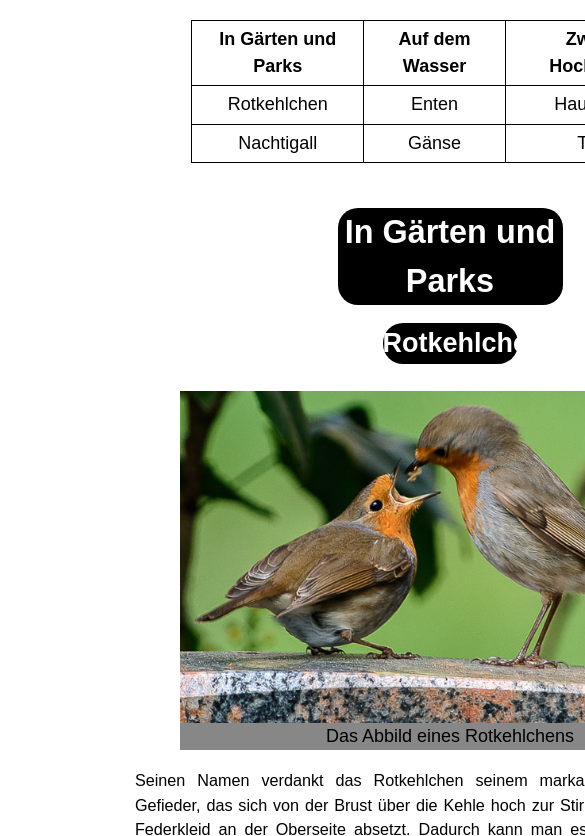
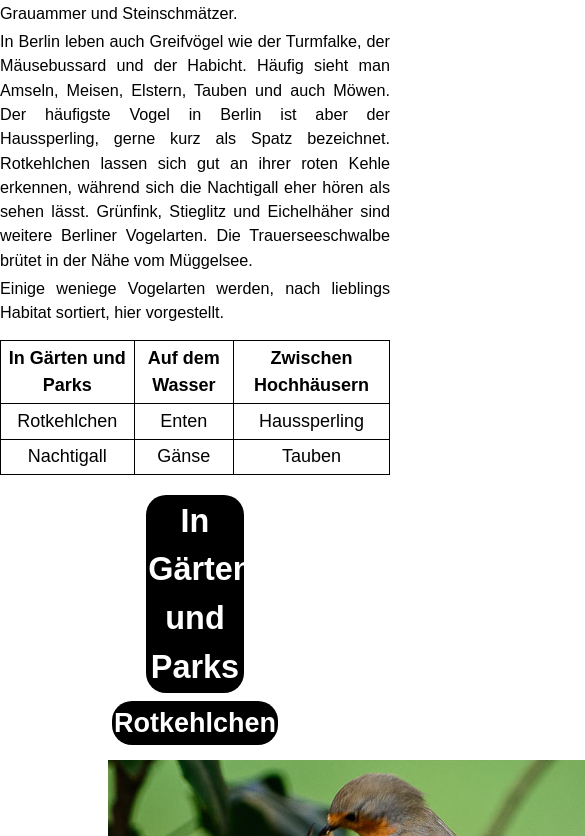
Before and after one commit to ClaraBindheim/FrontendProjekt, a website: page index.html in a window 390 px wide. Shown: the part 808-1644 px from the top of the page, 585 px wide, since content can reach past the window. Drawn offline with Linux system fonts and the light colour scheme.

Commit message:
Grid responsive without Media Querie

```diff
--- a/scss/_article.scss
+++ b/scss/_article.scss
@@ -15,6 +15,9 @@ article{
     h3{
         margin-top: 5%;
         @include mixins.headlines(20px, 2% auto, 15%);
+        display: flex;
+        flex-flow: column wrap;
+        width: fit-content;
     }
 
     figure{
@@ -36,7 +39,7 @@ article{
 
     .content{
        display: grid;
-       grid-template-columns: repeat(auto-fit, minmax(50em, 1fr));
+       grid-template-columns: repeat(auto-fit, minmax(40em, 1fr));
        align-items: center;
     }
 }
--- a/scss/_figure.scss
+++ b/scss/_figure.scss
@@ -3,7 +3,7 @@ $caption-background-color: hsl(0, 0%, 53%);
 figure{
 
     position: relative;
-    width: 60%;
+    width: 70%;
 
     img{
         display: block;
--- a/scss/_mixins.scss
+++ b/scss/_mixins.scss
@@ -3,6 +3,7 @@
     margin: $margin;
     border-radius: $boarder-radius;
     width: $width;
+    padding: 0.5%;
     text-align: center;
                 background-color: hsl(0, 0%, 0%);
                 color: hsl(0, 0%, 100%);
--- a/scss/_navigation.scss
+++ b/scss/_navigation.scss
@@ -9,11 +9,12 @@ nav{
     z-index: 1;
     position: sticky;
     top: 0px;
-    align-self: start;
+    padding: 0.1%;
 
     ul{
     display: grid;
     grid-template-columns: repeat(auto-fit, minmax(10em, 1fr));
+    align-items: center;//scrool-top-margine
 
     li{
         text-align: center;
--- a/scss/_pagePositions.scss
+++ b/scss/_pagePositions.scss
@@ -2,8 +2,6 @@
 
 body{
     margin: 0%;
-    display: grid;
-    grid-template-rows: 1fr, auto;
 
     .title{
                 @include mixins.headlines(20px, 2% auto, 30%);
```
Also changed, not shown: css/style.css, 1 other file.
